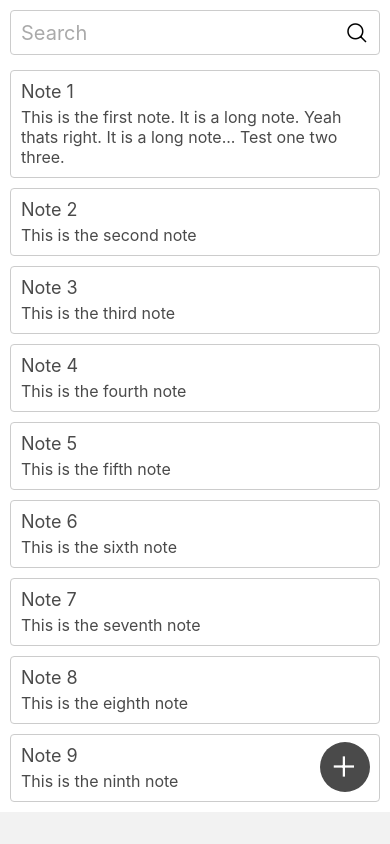
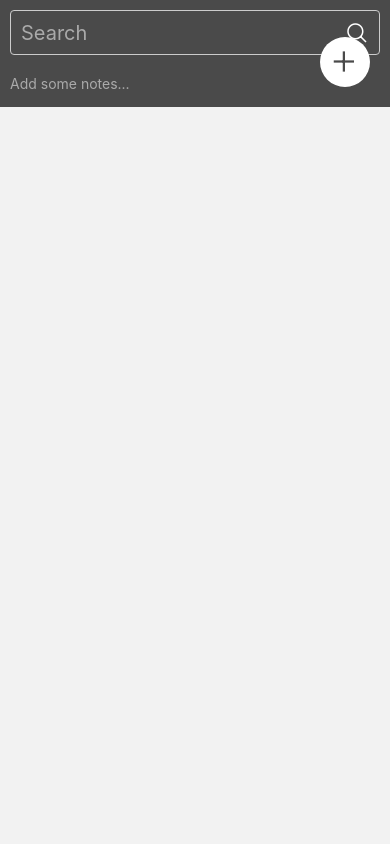
Before and after one commit to m-emre-yalcin/notez, a React Native app: screen /Home in a window 390 px wide. Built offline with nearby package versions, Linux system fonts and the light colour scheme.

Commit message:
sqllite storage implementation

```diff
--- a/App.tsx
+++ b/App.tsx
@@ -1,5 +1,5 @@
 import * as React from 'react';
-import {StatusBar, StyleSheet, View, Platform} from 'react-native';
+import {StatusBar} from 'react-native';
 import {SafeAreaProvider} from 'react-native-safe-area-context';
 import {NavigationContainer} from '@react-navigation/native';
 import {createNativeStackNavigator} from '@react-navigation/native-stack';
@@ -34,7 +34,7 @@ function Routes() {
 function App() {
   return (
     <SafeAreaProvider>
-      <StatusBar animated={true} backgroundColor={Colors.primary} />
+      <StatusBar animated={true} backgroundColor={Colors.secondary} />
       <NavigationContainer>
         <Routes />
       </NavigationContainer>
--- a/package.json
+++ b/package.json
@@ -14,6 +14,7 @@
   },
   "dependencies": {
     "@expo/vector-icons": "^12.0.5",
+    "@react-native-async-storage/async-storage": "~1.15.0",
     "@react-navigation/native": "^6.0.6",
     "@react-navigation/native-stack": "^6.2.5",
     "@react-navigation/stack": "^6.0.11",
@@ -23,6 +24,7 @@
     "react-dom": "17.0.2",
     "react-native": "0.66.4",
     "react-native-gesture-handler": "^2.2.0",
+    "react-native-mmkv-storage": "^0.6.12",
     "react-native-safe-area-context": "^3.4.1",
     "react-native-screens": "^3.10.1",
     "react-native-svg": "12.1.1",
--- a/src/components/NoteHeader.tsx
+++ b/src/components/NoteHeader.tsx
@@ -1,10 +1,17 @@
 import React, {useState} from 'react';
-import {StyleSheet, View, TextInput, Pressable} from 'react-native';
+import {
+  StyleSheet,
+  View,
+  TextInput,
+  Pressable,
+  ActivityIndicator,
+} from 'react-native';
 import {Ionicons} from '@expo/vector-icons';
 import Colors from '../global/colors';
 
 const NoteHeader = ({route, navigation}) => {
   const [editable, setEditable] = useState(false);
+  const [saveProcessing, setSaveProcessing] = useState(false);
 
   return (
     <View style={style.header}>
@@ -20,7 +27,8 @@ const NoteHeader = ({route, navigation}) => {
       <TextInput
         value={route.params.title}
         editable={true}
-        placeholder="Note"
+        placeholder={route.params.placeholder || 'Note'}
+        placeholderTextColor={Colors.tertiary}
         style={style.title}
       />
       <Pressable
@@ -30,7 +38,15 @@ const NoteHeader = ({route, navigation}) => {
           color: Colors.primary,
           borderless: true,
         }}>
-        <Ionicons name="ellipsis-horizontal" size={24} color={Colors.primary} />
+        {saveProcessing ? (
+          <ActivityIndicator color={Colors.primary} />
+        ) : (
+          <Ionicons
+            name="ellipsis-horizontal"
+            size={24}
+            color={Colors.primary}
+          />
+        )}
       </Pressable>
     </View>
   );
@@ -49,6 +65,7 @@ const style = StyleSheet.create({
     flex: 1,
     fontSize: 22,
     fontWeight: 'bold',
+    color: Colors.primary,
     marginLeft: 5,
   },
   button: {
--- a/src/components/PlusButton.tsx
+++ b/src/components/PlusButton.tsx
@@ -1,14 +1,24 @@
 import React from 'react';
-import {View, Pressable, StyleSheet} from 'react-native';
+import {View, Pressable, StyleSheet, Vibration} from 'react-native';
+import storage from '../services/async-storage';
 import {Ionicons} from '@expo/vector-icons';
 
 import Colors from '../global/colors';
+
+import type {Note} from '../types';
 
 const PlusButton = ({navigation}) => {
   return (
     <View style={style.plusButton}>
       <Pressable
-        onPress={() => navigation.navigate('Note', {title: 'Create note'})}
+        onPress={() => {
+          const noteId = createNewNote();
+          Vibration.vibrate(50);
+          navigation.navigate('Note', {
+            placeholder: 'Create note',
+            id: noteId,
+          });
+        }}
         android_ripple={{
           borderless: true,
           color: Colors.secondary,
@@ -17,6 +27,31 @@ const PlusButton = ({navigation}) => {
       </Pressable>
     </View>
   );
+};
+
+const createNewNote = async () => {
+  let notes = (await storage.getItem('notes')) as Note[];
+  if (!Array.isArray(notes)) {
+    notes = [];
+  }
+
+  const note = {
+    id: Date.now(),
+    title: '',
+    content: '',
+    color: '#fff',
+    created_at: Date.now(),
+    updated_at: Date.now(),
+    isArchived: false,
+    isPinned: false,
+    isTrashed: false,
+  } as Note;
+
+  notes.unshift(note);
+  await storage.setItem('notes', notes);
+
+  console.log('New note created');
+  return note.id;
 };
 
 const style = StyleSheet.create({
--- a/src/components/SearchBar.tsx
+++ b/src/components/SearchBar.tsx
@@ -27,7 +27,7 @@ const SearchBar = () => {
           color: Colors.primary,
           borderless: true,
         }}>
-        <Ionicons name="search-outline" size={24} />
+        <Ionicons name="search-outline" size={24} color={Colors.primary} />
       </Pressable>
     </View>
   );
@@ -59,7 +59,6 @@ const style = StyleSheet.create({
     height: 30,
     textAlign: 'center',
     textAlignVertical: 'center',
-    color: Colors.primary,
   },
 });
 
--- a/src/global/colors.js
+++ b/src/global/colors.js
@@ -1,6 +1,6 @@
 export default {
-  primary: '#4A4A4A',
-  secondary: '#FFFFFF',
+  primary: '#FFFFFF',
+  secondary: '#4A4A4A',
   tertiary: '#AAAAAA',
   primarySoft: '#CCCCCC',
 }
--- a/src/screens/home.tsx
+++ b/src/screens/home.tsx
@@ -1,71 +1,33 @@
-import React, {useState} from 'react';
-import {RefreshControl, StyleSheet, View, FlatList} from 'react-native';
+import React, {useEffect, useState} from 'react';
+import {RefreshControl, StyleSheet, View, Text, FlatList} from 'react-native';
 import {SafeAreaView} from 'react-native-safe-area-context';
 import SearchBar from '../components/SearchBar';
 import NoteContainer from '../components/NoteContainer';
 import PlusButton from '../components/PlusButton';
 
 import Colors from '../global/colors';
+import storage from '../services/async-storage';
 
-declare type note = {
-  id: number;
-  title: string;
-  content: string;
+import type {Note} from '../types';
+
+const getNotes = async setNotes => {
+  const data = await storage.getItem('notes');
+
+  if (data !== null) {
+    setNotes(data);
+  }
 };
 
-const notes = [
-  {
-    id: 1,
-    title: 'Note 1',
-    content:
-      'This is the first note. It is a long note. Yeah thats right. It is a long note... Test one two three.',
-  },
-  {
-    id: 2,
-    title: 'Note 2',
-    content: 'This is the second note',
-  },
-  {
-    id: 3,
-    title: 'Note 3',
-    content: 'This is the third note',
-  },
-  {
-    id: 4,
-    title: 'Note 4',
-    content: 'This is the fourth note',
-  },
-  {
-    id: 5,
-    title: 'Note 5',
-    content: 'This is the fifth note',
-  },
-  {
-    id: 6,
-    title: 'Note 6',
-    content: 'This is the sixth note',
-  },
-  {
-    id: 7,
-    title: 'Note 7',
-    content: 'This is the seventh note',
-  },
-  {
-    id: 8,
-    title: 'Note 8',
-    content: 'This is the eighth note',
-  },
-  {
-    id: 9,
-    title: 'Note 9',
-    content: 'This is the ninth note',
-  },
-] as note[];
+const Home = ({navigation}) => {
+  const [notes, setNotes] = useState([]);
+  const [refreshing, setRefreshing] = useState(false);
+  useEffect(() => {
+    getNotes(setNotes);
+  }, [notes]);
 
-const Home = ({navigation}) => {
-  const [refreshing, setRefreshing] = useState(false);
   const onRefresh = React.useCallback(() => {
     setRefreshing(true);
+    getNotes(setNotes);
     setTimeout(() => {
       setRefreshing(false);
     }, 2000);
@@ -76,8 +38,15 @@ const Home = ({navigation}) => {
       <FlatList
         style={style.noteList}
         ListHeaderComponent={<SearchBar />}
+        ListEmptyComponent={
+          <View>
+            <Text style={{color: Colors.tertiary, padding: 10}}>
+              Add some notes...
+            </Text>
+          </View>
+        }
         refreshControl={
-          <RefreshControl refreshing={refreshing} onRefresh={onRefresh} />
+          <RefreshControl refreshing={refreshing} onRefresh={() => onRefresh} />
         }
         ListFooterComponent={
           <View
@@ -90,10 +59,12 @@ const Home = ({navigation}) => {
         renderItem={({item}) => (
           <NoteContainer
             item={item}
-            onPress={() => navigation.push('Note', {...item})}
+            onPress={() =>
+              navigation.push('Note', {id: item.id, title: item.title})
+            }
           />
         )}
-        keyExtractor={(item: note) => item.id}
+        keyExtractor={(item: Note) => item.id}
       />
 
       <PlusButton navigation={navigation} />
@@ -104,6 +75,7 @@ const Home = ({navigation}) => {
 const style = StyleSheet.create({
   noteList: {
     backgroundColor: Colors.secondary,
+    height: '100%',
   },
 });
 
--- a/src/screens/note.tsx
+++ b/src/screens/note.tsx
@@ -1,22 +1,59 @@
-import React, {useState} from 'react';
-import {ScrollView, TextInput, StyleSheet} from 'react-native';
+import React, {useState, useEffect} from 'react';
+import {
+  ScrollView,
+  TextInput,
+  Pressable,
+  KeyboardAvoidingView,
+  StyleSheet,
+  Platform,
+} from 'react-native';
 import {SafeAreaView} from 'react-native-safe-area-context';
+import NoteHeader from '../components/NoteHeader';
 import Colors from '../global/colors';
-import NoteHeader from '../components/NoteHeader';
+import storage from '../services/async-storage';
+import {Note} from '../types';
+type Props = {
+  navigation: any;
+  route: any;
+};
 
-const Note = ({route, navigation}) => {
-  const [editable, setEditable] = useState(true);
+const NoteScreen = (props: Props) => {
+  let noteEditorInput: TextInput | null = null;
+  const [note, setNote] = useState({} as Note);
+  const id = props.route.params.id;
+
+  useEffect(() => {
+    if (id) {
+      storage.getItem('notes').then(notes => {
+        const data = notes.find(note => note.id === id);
+        if (data !== null) {
+          // storage.setItem('notes', notes);
+          setNote(data);
+        }
+      });
+    }
+  }, [note]);
+
   return (
     <SafeAreaView>
-      <NoteHeader route={route} navigation={navigation} />
+      <NoteHeader route={props.route} navigation={props.navigation} />
+      <KeyboardAvoidingView
+        behavior={Platform.OS === 'ios' ? 'padding' : 'height'}>
+        <Pressable onPress={() => noteEditorInput.focus()}>
           <ScrollView style={style.noteView}>
             <TextInput
+              ref={input => {
+                noteEditorInput = input;
+              }}
               style={style.noteContent}
-          value={route.params.content}
+              value={note.content}
+              placeholder="Type here..."
+              placeholderTextColor={Colors.tertiary}
               multiline={true}
-          editable={editable}
             />
           </ScrollView>
+        </Pressable>
+      </KeyboardAvoidingView>
     </SafeAreaView>
   );
 };
@@ -34,9 +71,8 @@ const style = StyleSheet.create({
     paddingRight: 10,
     paddingBottom: 10,
     color: Colors.primary,
-    height: '100%',
-    flex: 1,
+    textAlignVertical: 'top',
   },
 });
 
-export default Note;
+export default NoteScreen;
--- /dev/null
+++ b/src/services/async-storage.ts
@@ -0,0 +1,50 @@
+import AsyncStorage from '@react-native-async-storage/async-storage';
+
+declare interface AsyncStorageServices {
+  setItem: (key: string, value: string | object) => any,
+  getItem: (key: string) => any,
+  removeItem: (key: string) => any,
+  clear: () => any
+}
+
+const setItem = async (key: string, value: string | object) => {
+  try {
+    if (typeof value === 'object') {
+      value = JSON.stringify(value);
+    }
+    await AsyncStorage.setItem(key, value);
+  } catch (error) {
+    // Error saving data
+  }
+}
+const getItem = async (key: string) => {
+  try {
+    let value = await AsyncStorage.getItem(key)
+
+    try {
+      value = JSON.parse(value)
+    } catch (error) { }
+    return value
+  } catch (error) {
+    // Error retrieving data
+  }
+}
+const removeItem = async (key: string) => {
+  try {
+    await AsyncStorage.removeItem(key)
+  } catch (error) {
+    // Error retrieving data
+  }
+}
+const clear = async () => {
+  try {
+    await AsyncStorage.clear()
+  } catch (error) {
+    // Error retrieving data
+  }
+  console.log('All storage cleared!')
+}
+
+export default {
+  setItem, getItem, removeItem, clear
+} as AsyncStorageServices
```
Also changed, not shown: src/types/index.d.ts (added, +11 -0 lines), 2 other files (tests, documents, lock files or other folders). Lines whose indentation alone changed are shown as unchanged.
